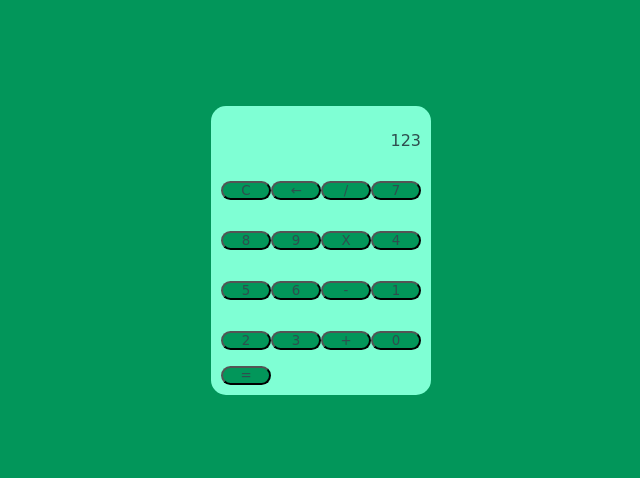
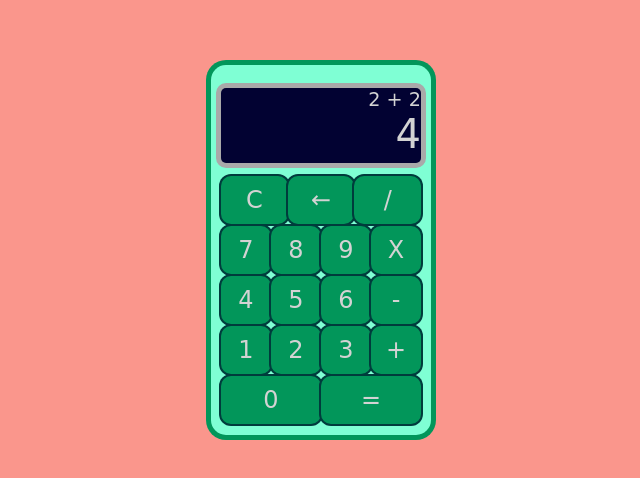
Before and after one commit to vladi2998/Calculator-JS, a plain HTML site: page calc.html in a window 1280 px wide. Shown: the part 150-628 px from the top of the page, without its empty margins (319-959 px from the left). Drawn offline with Linux system fonts and the light colour scheme.

Commit message:
El html y css ya estan listos y presentables. Empieza el JS!

```diff
--- a/calc.html
+++ b/calc.html
@@ -4,28 +4,42 @@
         <link href="styles.css" rel="stylesheet"/>
     </head>
     <body>
-        <div class="contenedor">
-            <div class="calculadora">
-                <div class="pantalla">
-                    <div id="valor">123</div>
-                </div>
-                <button class="col-2">C</button>
-                <button >&larr;</button>
-                <button class="operador" value="dividir">/</button>
-                <button class="numero">7</button>
-                <button class="numero">8</button>
-                <button class="numero">9</button>
-                <button class="operador" value="multiplicar">X</button>
-                <button class="numero">4</button>
-                <button class="numero">5</button>
-                <button class="numero">6</button>
-                <button class="operador" value="restar">-</button>
-                <button class="numero">1</button>
-                <button class="numero">2</button>
-                <button class="numero">3</button>
-                <button class="operador" value="sumar">+</button>
-                <button class="numero">0</button>
-                <button class="operador" value="igual">=</button>
+        <div class="calculadora">
+            <div class="pantalla">
+                <div id="valores">2 + 2</div>
+                <div id="resultado">4</div>
+            </div>
+
+            <div class="col-1">
+                <button class="op">C</button>
+                <button class="op">&larr;</button>
+                <button class="op" value="dividir">/</button>
+            </div>
+
+            <div class="col-2">
+                <button class="num">7</button>
+                <button class="num">8</button>
+                <button class="num">9</button>
+                <button class="op" value="multiplicar">X</button>
+            </div>
+
+            <div class="col-3">
+                <button class="num">4</button>
+                <button class="num">5</button>
+                <button class="num">6</button>
+                <button class="op" value="restar">-</button>
+            </div>
+
+            <div class="col-4">
+                <button class="num">1</button>
+                <button class="num">2</button>
+                <button class="num">3</button>
+                <button class="op" value="sumar">+</button>
+            </div>
+
+            <div class="col-5">
+                <button class="num">0</button>
+                <button class="op" value="igual">=</button>
             </div>
         </div>
     </body>
--- a/styles.css
+++ b/styles.css
@@ -1,11 +1,11 @@
 * {
     font-family: 'Hubballi', cursive;
-    color: darkslategray;
+    color: lightgray;
 }
 
 body {
     margin: 0;
-    background-color: rgb(2, 150, 90);
+    background-color: rgb(250, 150, 140);
     display: flex;
     justify-content: center;
     align-items: center;
@@ -14,21 +14,84 @@ body {
 .calculadora {
     display: grid;
     grid-template-columns: repeat(4, 50px);
-    grid-template-rows: repeat(5, 50px);
+    grid-template-rows: 100px repeat(5, 50px);
     padding: 10px;
     background-color: aquamarine;
     border-radius: 15px;
+    box-shadow: 0px 0px 0px 5px rgb(2, 150, 90);
     align-items: center;
+}
+
+.pantalla{
+    grid-column: 1 / -1;
+    text-align: right;
+    background-color: rgb(2, 2, 50);
+    border-radius: 5px;
+    height: 75%;
+    box-shadow: 0px 0px 0px 5px darkgray;
+    justify-content: space-between;
+    word-break: break-all;
 }
 
 button{
     cursor: pointer;
     padding: 0;
-    border-radius: 15px;
+    width: 90%;
+    border-radius: 10px;
     background-color: rgb(2, 150, 90);
+    border: none;
+    box-shadow: 0px 0px 0px 2px rgb(0, 60, 60);
+    font-size: 1.5em;
 }
 
-.pantalla{
+button:active {
+    background-color: rgb(0, 255, 170);
+}
+
+.col-1{
+    display: flex;
     grid-column: 1 / -1;
-    text-align: right;
+    grid-row: 2 / 3;
+    height: 95%;
+    justify-content: space-between;
 }
+
+.col-2{
+    display: flex;
+    grid-column: 1 / -1;
+    grid-row: 3 / 4;
+    height: 95%;
+    justify-content: space-between;
+}
+
+.col-3{
+    display: flex;
+    grid-column: 1 / -1;
+    grid-row: 4 / 5;
+    height: 95%;
+    justify-content: space-between;
+}
+
+.col-4{
+    display: flex;
+    grid-column: 1 / -1;
+    grid-row: 5 / 6;
+    height: 95%;
+    justify-content: space-between;
+}
+
+.col-5{
+    display: flex;
+    grid-column: 1 / -1;
+    grid-row: 6;
+    height: 95%;
+    justify-content: space-between;
+}
+
+#valores{
+    font-size: 1.2em;
+}
+
+#resultado{
+    font-size: 2.5em;
+}
```
